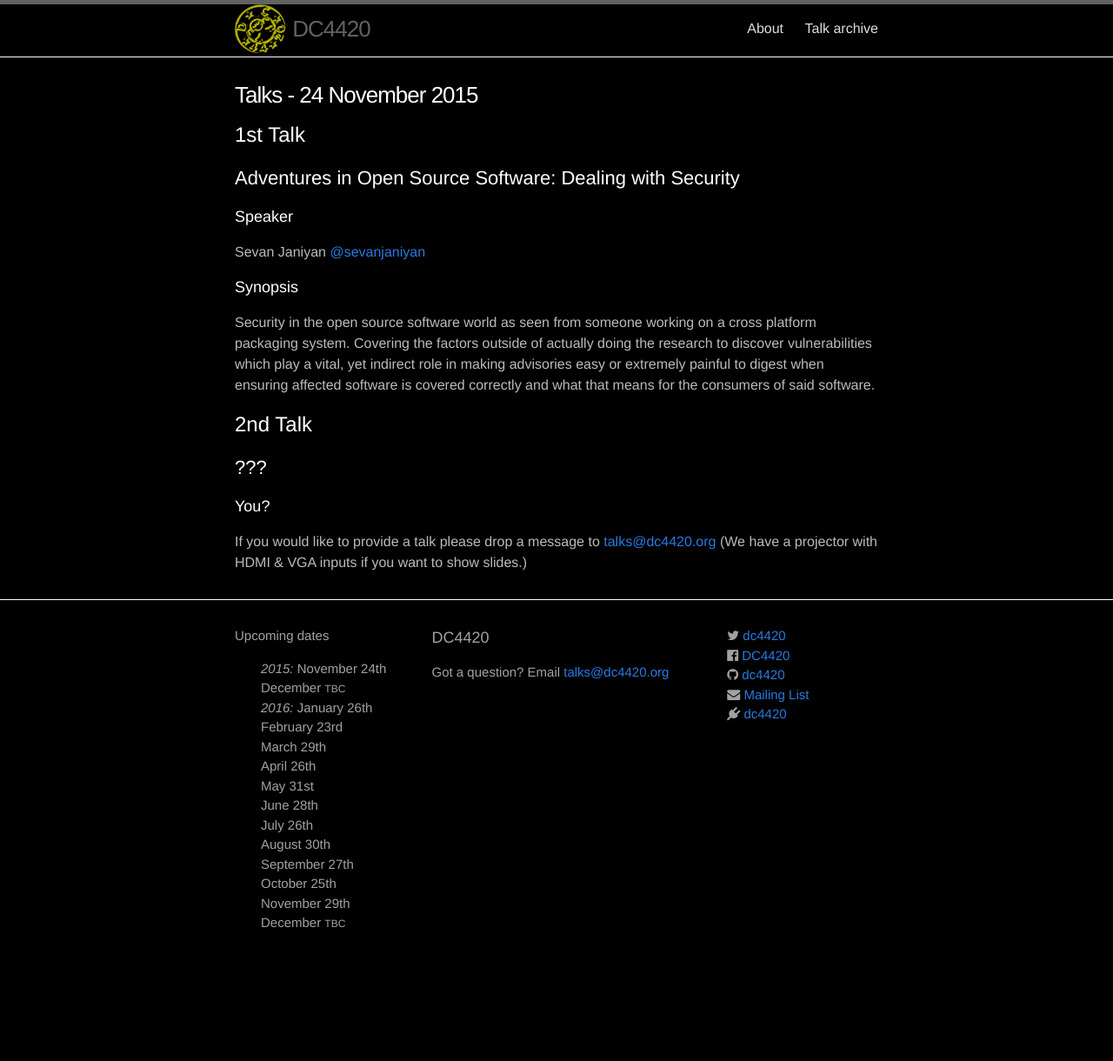
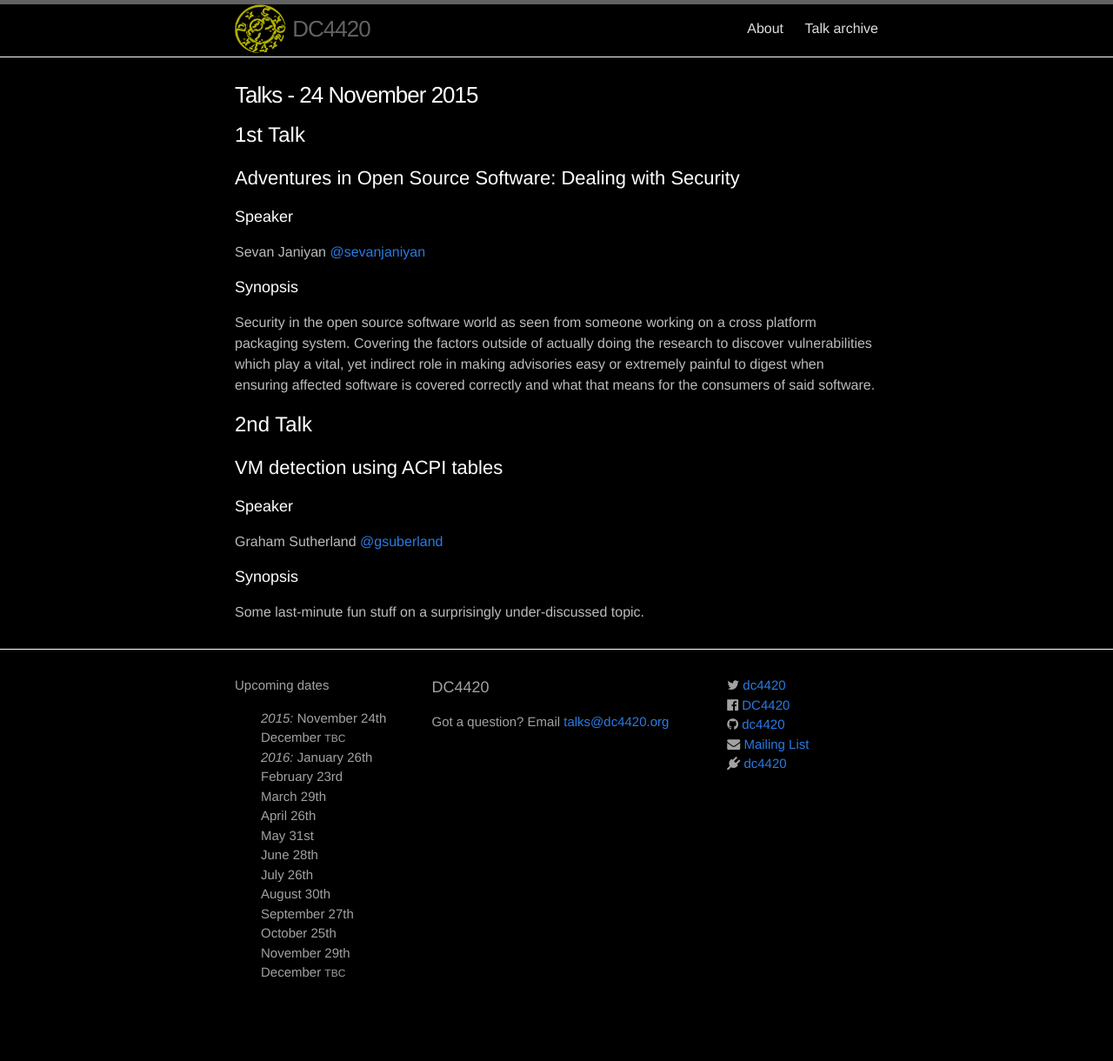
Before and after one commit to dc4420/website, a Jekyll site: the page built from _posts/2015-11-24-talks.markdown, in a window 1280 px wide. Shown: the whole page at 87% size. Built offline with Jekyll 4.4.1, drawn with Linux system fonts in a browser that asks for light colours; nearby versions of some CDN libraries; before the commit the page ends 1163 px from its top, so only the background shows below that.

Commit message:
Add second talk

```diff
--- a/_posts/2015-11-24-talks.markdown
+++ b/_posts/2015-11-24-talks.markdown
@@ -24,8 +24,12 @@
 
 # 2nd Talk
 
-## ???
+## VM detection using ACPI tables
 
-### You?
+### Speaker
 
-If you would like to provide a talk please drop a message to [{{ site.email }}](mailto:{{ site.email }}) (We have a projector with HDMI & VGA inputs if you want to show slides.)
+Graham Sutherland [@gsuberland](https://twitter.com/gsuberland)
+
+### Synopsis
+
+Some last-minute fun stuff on a surprisingly under-discussed topic.
```
